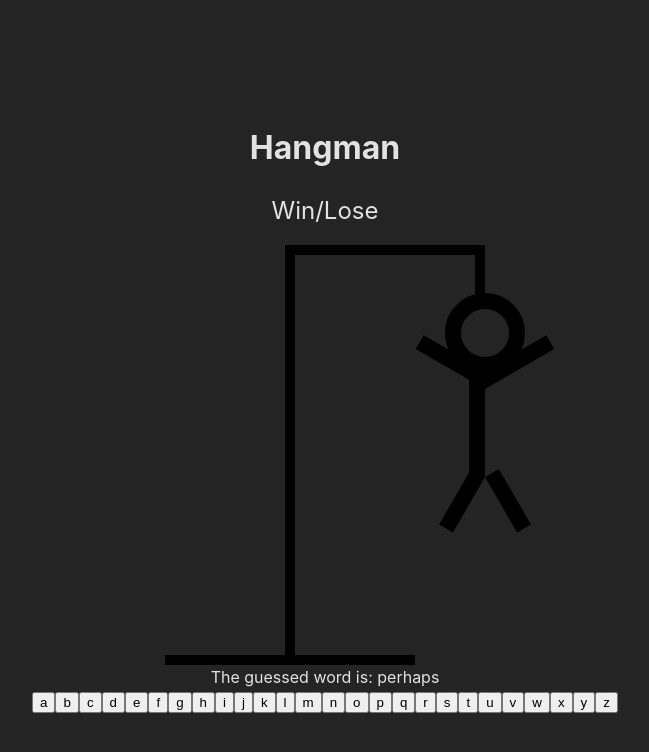
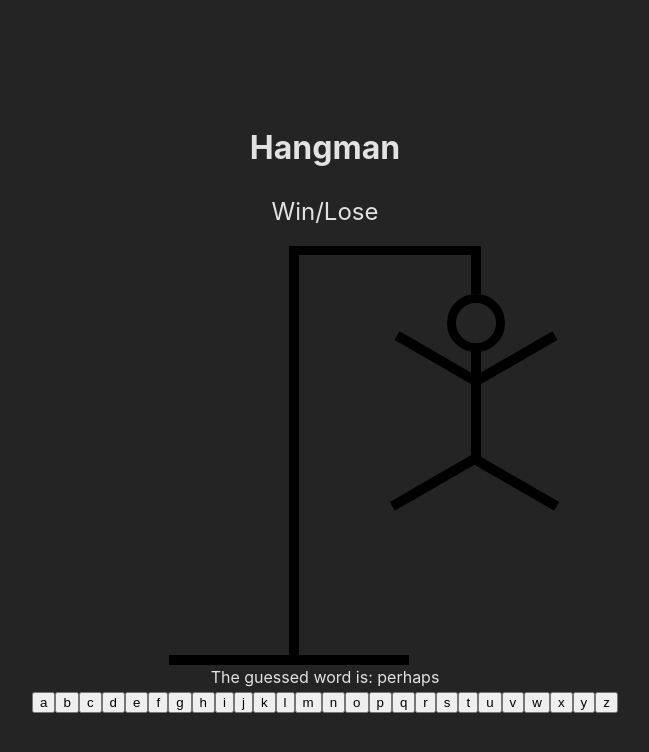
Before and after one commit to franeCode/hangman, a React (Vite) app: page / in a window 1280 px wide. Shown: the top 752 px of the page, without its empty margins (315-964 px from the left). Built offline with nearby package versions, Linux system fonts and the light colour scheme.

Commit message:
hangman styled

```diff
--- a/src/App.css
+++ b/src/App.css
@@ -6,71 +6,107 @@
   height: 100vh;
 }
 
+/* Win / Lose message */
+
 .message {
   font-size: 1.5rem;
   margin-bottom: 1rem;
 }
 
+/* Drawing */
+
+/* Base */
+
+.bottom-horizontal {
+  width: 15rem;
+  height: 0.6rem;
+  background-color: black;
+}
+
+.big-vertical {
+  width: 0.6rem;
+  height: 25rem;
+  background-color: black;
+  margin-left: 7.5rem;
+}
+
+.top-horizontal {
+  width: 12rem;
+  height: 0.6rem;
+  background-color: black;
+  margin-left: 7.5rem;
+}
+
+.small-vertical {
+  width: 0.6rem;
+  height: 3rem;
+  background-color: black;
+  position: absolute;
+  top: 0;
+  right: 0;
+}
+/* Body parts */
+
 .head {
-  width: 3rem;
-  height: 3rem;
+  width: 2.5rem;
+  height: 2.5rem;
   border-radius: 100%;
-  border: 1rem solid black;
+  border: 0.6rem solid black;
   position: absolute;
   top: 3rem;
-  right: -2.5rem;
+  right: -1.5rem;
 }
 
 .body {
-  width: 1rem;
-  height: 6.5rem;
+  width: 0.6rem;
+  height: 7rem;
   background-color: black;
   position: absolute;
-  top: 8rem;
+  top: 6.5rem;
   right: 0;
 }
 
 .right-arm {
-  width: 5rem;
-  height: 1rem;
+  width: 5.5rem;
+  height: 0.6rem;
   background-color: black;
   position: absolute;
   top: 8rem;
-  right: -5rem;
+  right: -5.5rem;
   transform: rotate(-30deg);
   transform-origin: left bottom;
 }
 
 
 .left-arm {
-  width: 5rem;
-  height: 1rem;
+  width: 5.5rem;
+  height: 0.6rem;
   background-color: black;
   position: absolute;
   top: 8rem;
-  right: 0;
+  right: 0.6rem;
   transform: rotate(30deg);
   transform-origin: right bottom;
 }
 
 .right-leg {
-  width: 1rem;
-  height: 4rem;
+  width: 6rem;
+  height: 0.6rem;
   background-color: black;
   position: absolute;
-  top: 14.5rem;
-  right: -1rem;
-  transform: rotate(-30deg);
+  top: 13rem;
+  right: -5.7rem;
+  transform: rotate(30deg);
   transform-origin: left top;
 }
 
 .left-leg {
-  width: 1rem;
-  height: 4rem;
+  width: 6rem;
+  height: 0.6rem;
   background-color: black;
   position: absolute;
-  top: 14.5rem;
-  right: 0;
-  transform: rotate(30deg);
+  top: 13rem;
+  right: 0.5rem;
+  transform: rotate(-30deg);
   transform-origin: right top;
 }
--- a/src/components/GameDrawing.tsx
+++ b/src/components/GameDrawing.tsx
@@ -32,33 +32,10 @@ export function GameDrawing() {
             {LEFT_ARM}
             {RIGHT_LEG}
             {LEFT_LEG}
-            <div
-                style={{
-                height: "50px",
-                width: "10px",
-                background: "black",
-                position: "absolute",
-                top: 0,
-                right: 0,
-                }}
-            />
-            <div
-                style={{
-                height: "10px",
-                width: "200px",
-                background: "black",
-                marginLeft: "120px",
-                }}
-            />
-            <div
-                style={{
-                height: "400px",
-                width: "10px",
-                background: "black",
-                marginLeft: "120px",
-                }}
-            />
-            <div style={{ height: "10px", width: "250px", background: "black" }} />
+            <div className="small-vertical" />
+            <div className="top-horizontal" />
+            <div className="big-vertical" />
+            <div className="bottom-horizontal" />
         </div>
     )
 }
```
